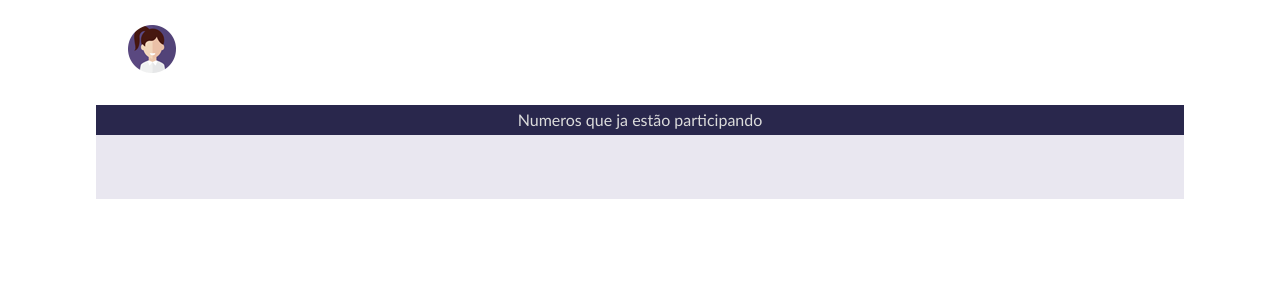
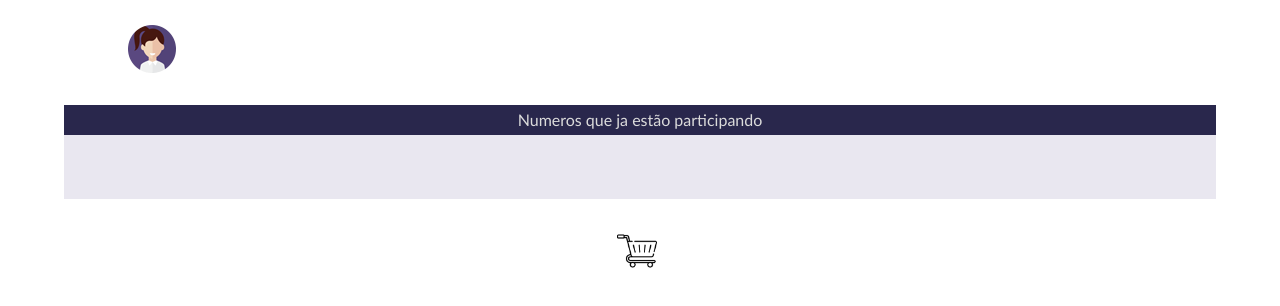
Before and after one commit to viniramoss/sorteio, a plain HTML site: page HTML/fullPage.html in a window 1280 px wide. Shown: the part 1344-1650 px from the top of the page. Before the commit the page ends 1575 px from the top, so only its background shows below. Drawn offline with Linux system fonts and the light colour scheme.

Commit message:
adiciçao de botao de compra

```diff
--- a/CSS/fullPage.css
+++ b/CSS/fullPage.css
@@ -1,6 +1,9 @@
 /* Header */
 html {
     font-family:'Gill Sans', 'Gill Sans MT', Calibri, 'Trebuchet MS', sans-serif;
+}
+body {
+    overflow-x: hidden;
 }
 .profile {
     width: 30px;
@@ -223,7 +226,7 @@ a:active{
 #numeros-container {
     display: flex;
     flex-direction: column;
-    width: 85vw;
+    width: 90vw;
     margin: 2em auto;
 }
 
@@ -247,10 +250,32 @@ a:active{
 #numeros-participantes p {
     color: #437C90;
     line-height: 1.8em;
-    max-width: 90%;
+    max-width: 90vw;
 
     margin-left: 0.8em;
 }
+#buy-container {
+    width: 90vw;
+    display: flex;
+    justify-content: center;
+}
+#buy-btn {
+    position: relative;
+    right: 3px;
+    background: none;
+    border: none;
+    margin: 0;
+    padding: 0;
+}
+#buy-btn:hover{
+    background: red;
+}
+#buy-btn img{
+    width: 40px;
+
+}
+
+
 
 .l {
     color: #437C90;
@@ -320,3 +345,14 @@ a:active{
         transform: translateY(0);
     }
 }
+@keyframes car {
+    0% {
+        transform: translateX(0);
+    }
+    50% {
+        transform: translateX(15em) rotate(-6deg);
+    }
+    100%{
+        transform: translateX(30em) rotate(-5deg);
+    }
+}
--- a/HTML/fullPage.html
+++ b/HTML/fullPage.html
@@ -97,10 +97,13 @@
                 <div id="bar">
                     <p>Numeros que ja estão participando</p>
                 </div>
-
                 <div id="numeros-participantes">
                     <p></p>
                 </div>
+            </div>
+
+            <div id="buy-container">
+                <button id="buy-btn"><img src="../IMG/carrinho-de-compras.png" alt=""></button>
             </div>
 
 
--- a/JS/fullPage.js
+++ b/JS/fullPage.js
@@ -130,3 +130,10 @@ window.addEventListener('resize', function () {
     if (largura < 550)
         document.getElementById('nav-container').className = "";
 });
+
+function animationCar(){
+    buyBtn.style.animation = `car .5s linear forwards`
+}
+
+const buyBtn = document.getElementById('buy-btn')
+buyBtn.addEventListener('click', animationCar)
```
Also changed, not shown: IMG/carrinho-de-compras.png (added).
